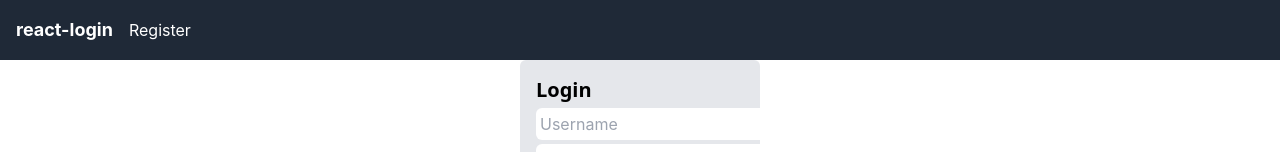
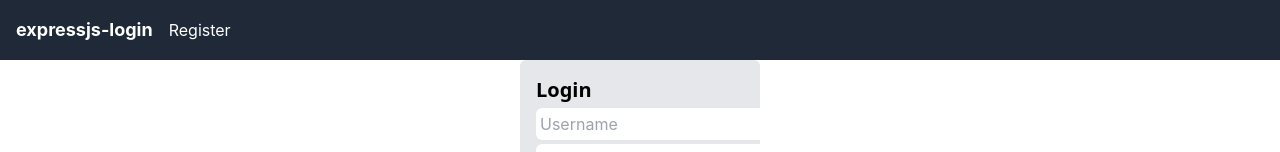
Before and after one commit to schererleander/expressjs-login, a React (Create React App) app in the folder frontend/: page / in a window 1280 px wide. Shown: the top 152 px of the page. Built offline with nearby package versions, Linux system fonts and the light colour scheme.

Commit message:
rename project

```diff
--- a/frontend/src/App.js
+++ b/frontend/src/App.js
@@ -50,7 +50,7 @@ function App() {
     <>
       <nav className="bg-gray-800 p-4 text-white">
         <div className="container mx-auto">
-          <span className="text-lg font-bold">react-login</span>
+          <span className="text-lg font-bold">expressjs-login</span>
           {loggedIn ? (null) : (<button
             onClick={() => setRegistrationMode(true)}
             className="ml-4 text-white hover:font-semibold hover:underline"
```
Also changed, not shown: 1 other file (tests, documents, lock files or other folders).
